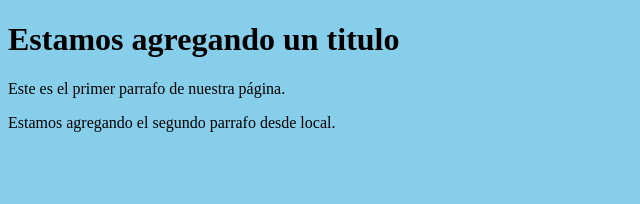
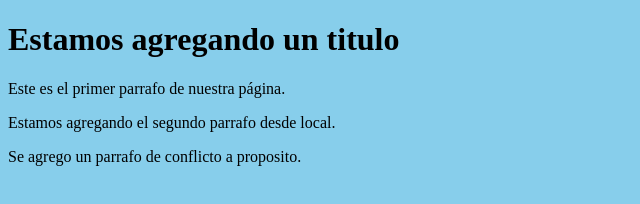
Before and after one commit to arievala/pruebasGit, a plain HTML site: page index.html in a window 1280 px wide. Shown: the whole page, without its empty margins (0-640 px from the left). Drawn offline with Linux system fonts and the light colour scheme.

Commit message:
Se agrego una colisión intencionalmente

```diff
--- a/index.html
+++ b/index.html
@@ -11,5 +11,6 @@
     <h1>Estamos agregando un titulo</h1>
     <p>Este es el primer parrafo de nuestra p&aacutegina.</p>
     <p>Estamos agregando el segundo parrafo desde local.</p>
+    <p>Se agrego un parrafo de conflicto a proposito.</p>
 </body>
 </html>
```
